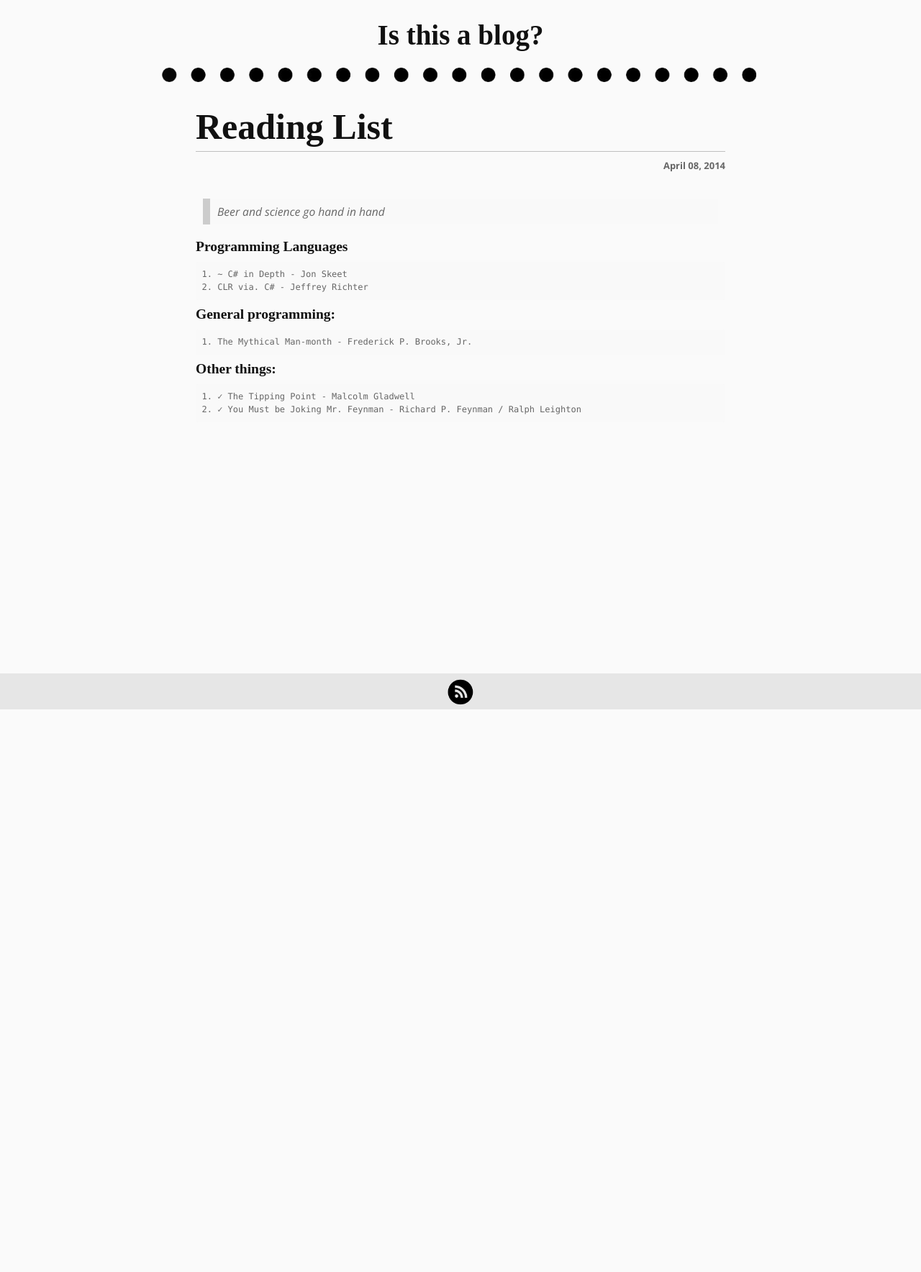
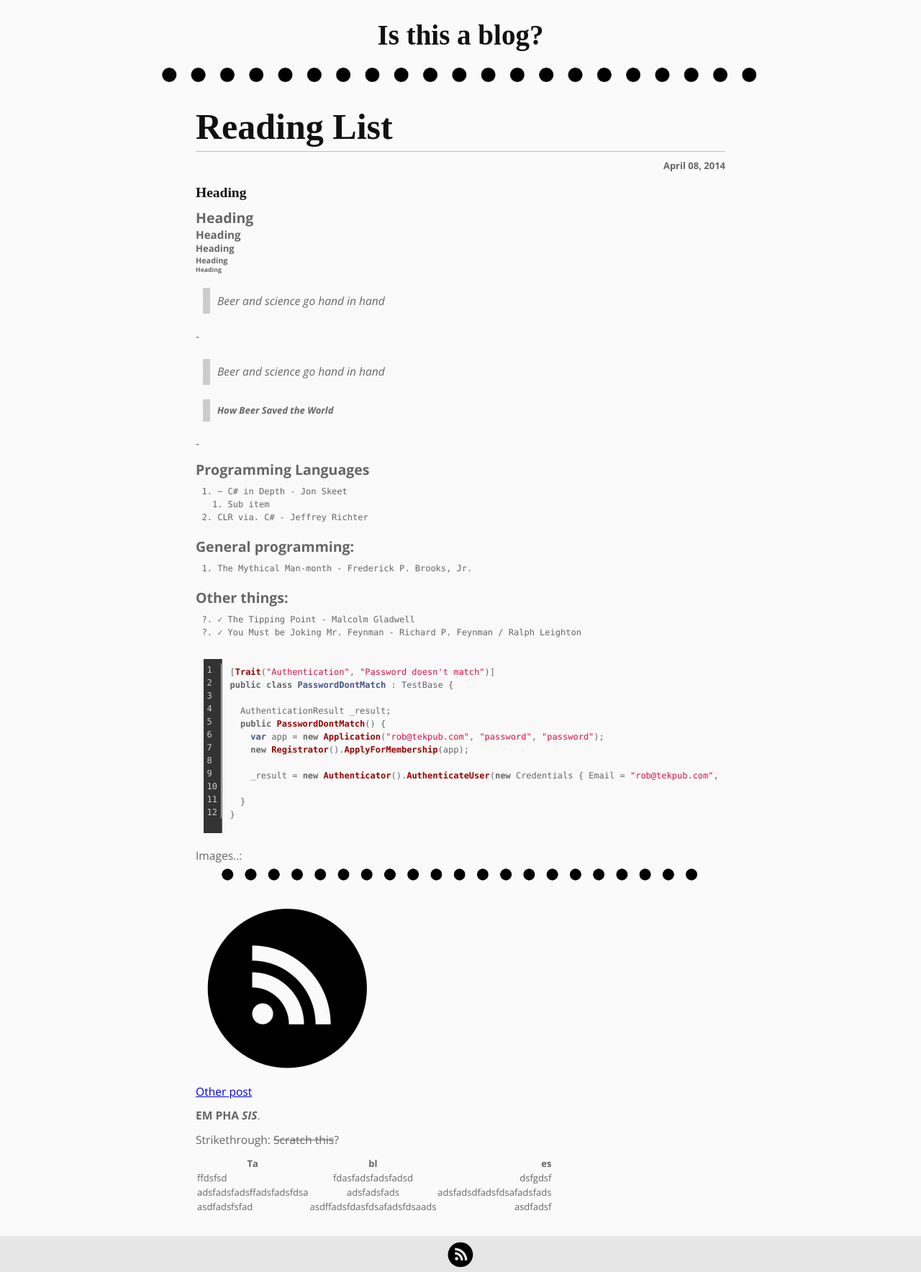
Before and after one commit to M-AV/M-AV.github.io, a Jekyll site: the page built from _posts/2014-07-08-Testing-Testing.md, in a window 1280 px wide. Shown: the whole page at 72% size. Built offline with Jekyll 4.4.1, drawn with Linux system fonts in a browser that asks for light colours; nearby versions of some CDN libraries; library files that are not in the unit come from our copies; Markdown is read by kramdown in place of the engine named in the settings; before the commit the page ends 986 px from its top, so only the background shows below that.

Commit message:
Changed post to contain a bunch of different things. Just to see how it looks.

```diff
--- a/_config.yml
+++ b/_config.yml
@@ -6,6 +6,8 @@ url: http://blog.m-a-v.dk
     #file:///E:/Projects/GitHub_Website/M-AV.github.io/_site
     #http://blog.m-a-v.dk
 markdown: redcarpet
+redcarpet:
+    extensions: ["no_intra_emphasis", "fenced_code_blocks", "autolink", "tables", "with_toc_data"]
 highlighter: pygments
 safe: true
 permalink: pretty
--- a/_posts/2014-07-08-Testing-Testing.md
+++ b/_posts/2014-07-08-Testing-Testing.md
@@ -5,18 +5,71 @@ date: 2014-04-08
 comments: false
 ---
 
+# Heading
 
+## Heading
+
+### Heading
+
+#### Heading
+
+##### Heading
+
+###### Heading
 
 > Beer and science go hand in hand
 
-# Programming Languages
+-
+
+> Beer and science go hand in hand
+
+> - - ***How Beer Saved the World***
+
+
+-
+## Programming Languages
 
     1. ~ C# in Depth - Jon Skeet
+      1. Sub item
     2. CLR via. C# - Jeffrey Richter
 
-# General programming:
+## General programming:
 	1. The Mythical Man-month - Frederick P. Brooks, Jr.
 
-# Other things:
-	1. ✓ The Tipping Point - Malcolm Gladwell
-	2. ✓ You Must be Joking Mr. Feynman - Richard P. Feynman / Ralph Leighton
+## Other things:
+	?. ✓ The Tipping Point - Malcolm Gladwell
+	?. ✓ You Must be Joking Mr. Feynman - Richard P. Feynman / Ralph Leighton
+
+{% highlight C# linenos %}
+[Trait("Authentication", "Password doesn't match")]
+public class PasswordDontMatch : TestBase {
+
+  AuthenticationResult _result;
+  public PasswordDontMatch() {
+    var app = new Application("rob@tekpub.com", "password", "password");
+    new Registrator().ApplyForMembership(app);
+
+    _result = new Authenticator().AuthenticateUser(new Credentials { Email = "rob@tekpub.com", Password = "fixlesl" });
+
+  }
+}
+{% endhighlight %}
+
+Images..:
+![Image of doom]({{ site.url }}/assets/imgs/dots.png)
+
+![Image of doom]({{ site.url }}/assets/imgs/rss.ico "RSS ICON")
+
+[Other post]({{ site.url }}{% post_url 2014-07-08-Test-Test-Test %})
+
+
+ **EM PHA _SIS_**.
+
+Strikethrough: <del>Scratch this</del>?
+
+
+| Ta        |     bl       |  es |
+| ------------- |:-------------:| -----:|
+| ffdsfsd  | fdasfadsfadsfadsd | dsfgdsf |
+| adsfadsfadsffadsfadsfdsa  | adsfadsfads      |   adsfadsdfadsfdsafadsfads |
+| asdfadsfsfad | asdffadsfdasfdsafadsfdsaads   |    asdfadsf |
--- a/assets/css/style.css
+++ b/assets/css/style.css
@@ -116,6 +116,11 @@ section .post_title_wrapper {
     width: 100%;
 }
 
+.content_wrap img{
+    max-width: 100%;
+    text-align: center;
+}
+
 header nav {
     float: right;
     margin-top: 40px;
```
Also changed, not shown: _posts/2014-07-08-Test-Test-Test.md (+1 -1 lines), assets/imgs/dots.jpg (deleted).
